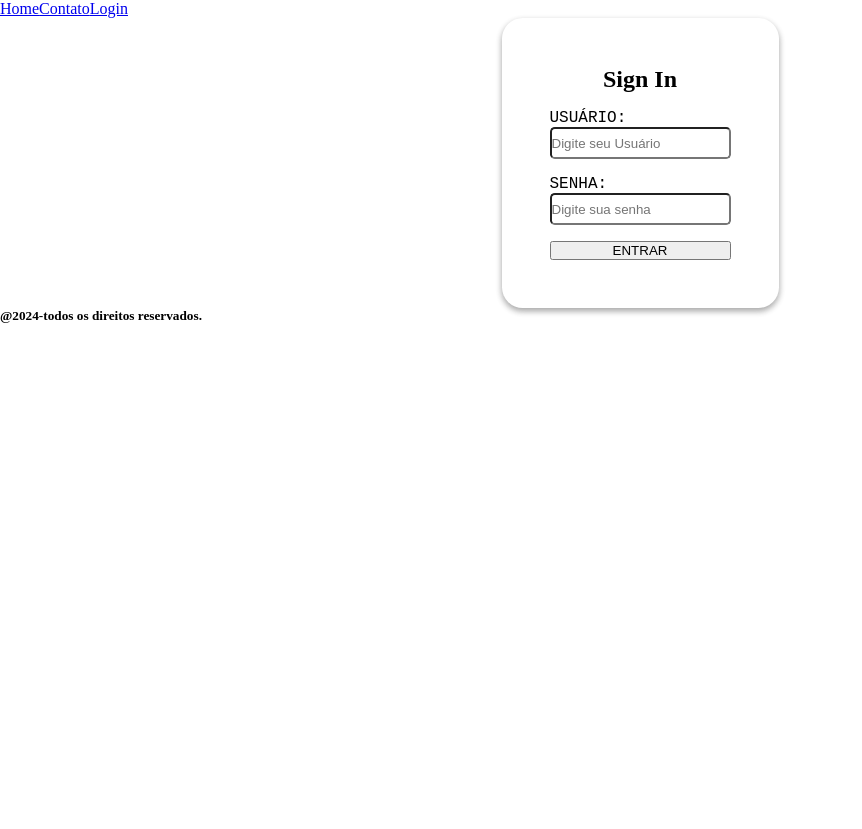
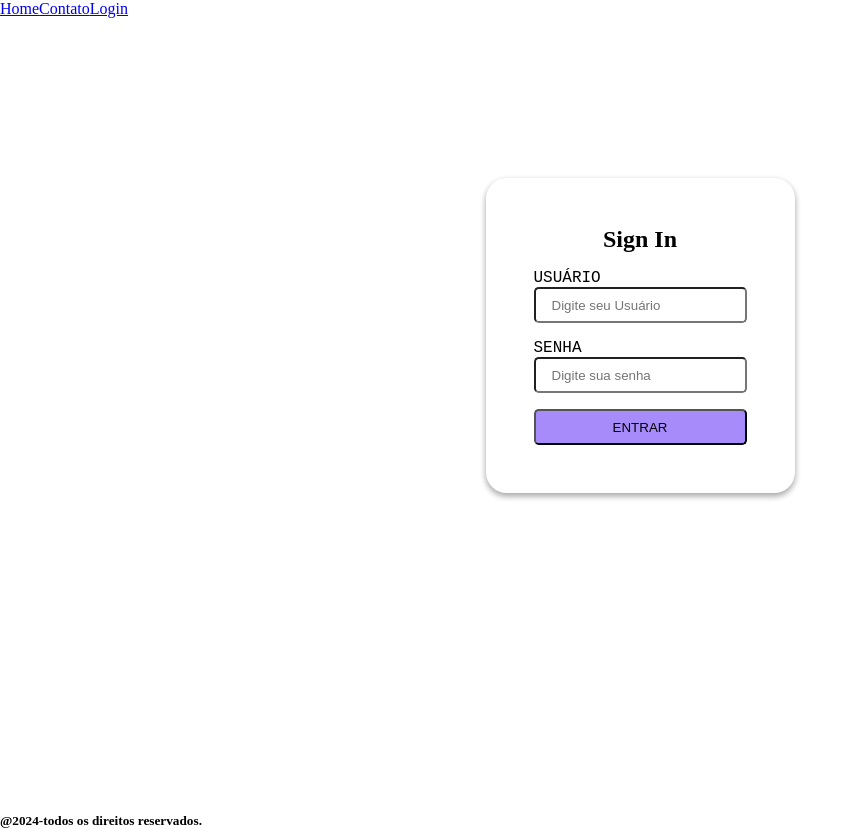
Before and after one commit to FelipeSalazar1/musicStore, a React (Vite) app: page /Login in a window 1280 px wide. Shown: the whole page, without its empty margins (0-862 px from the left). Before the commit the page ends 800 px from the top, so only its background shows below. Built offline with nearby package versions, Linux system fonts and the light colour scheme.

Commit message:
feat: login format done

```diff
--- a/src/Scss/Login.scss
+++ b/src/Scss/Login.scss
@@ -7,6 +7,7 @@
 .login {
     display: flex;
     justify-content: center;
+    margin: 10rem auto 20rem auto;
 
 form {
     display: flex;
@@ -25,8 +26,18 @@ p {
 input {
     height: 2rem;
     border-radius: 0.3rem;
+    padding: 1rem;
 }
 
+.btn_enter {
+    display: flex;
+    align-items: center;
+    justify-content: center;
+    height: 2rem;
+    border-radius: 0.3rem;
+    padding: 1rem;
+    background-color: rgba(167, 139, 250, 1);
+}
 }
 
 .tittle{
--- a/src/routes/Login.jsx
+++ b/src/routes/Login.jsx
@@ -34,14 +34,14 @@ export default function Contato() {
         <form onSubmit={handleSubmit} >
         <h1 className='tittle'>Sign In</h1>
           <p>
-            USUÁRIO: <br/>
+            USUÁRIO <br/>
             <input type="text" placeholder="Digite seu Usuário" ref={usuario} />
           </p>
           <p>
-            SENHA: <br/>
+            SENHA <br/>
             <input type="password" placeholder="Digite sua senha" ref={senha} />
           </p>
-          <button type="submit">ENTRAR</button>
+          <button type="submit" className='btn_enter'>ENTRAR</button>
         </form>
       )}
     </section>
```
